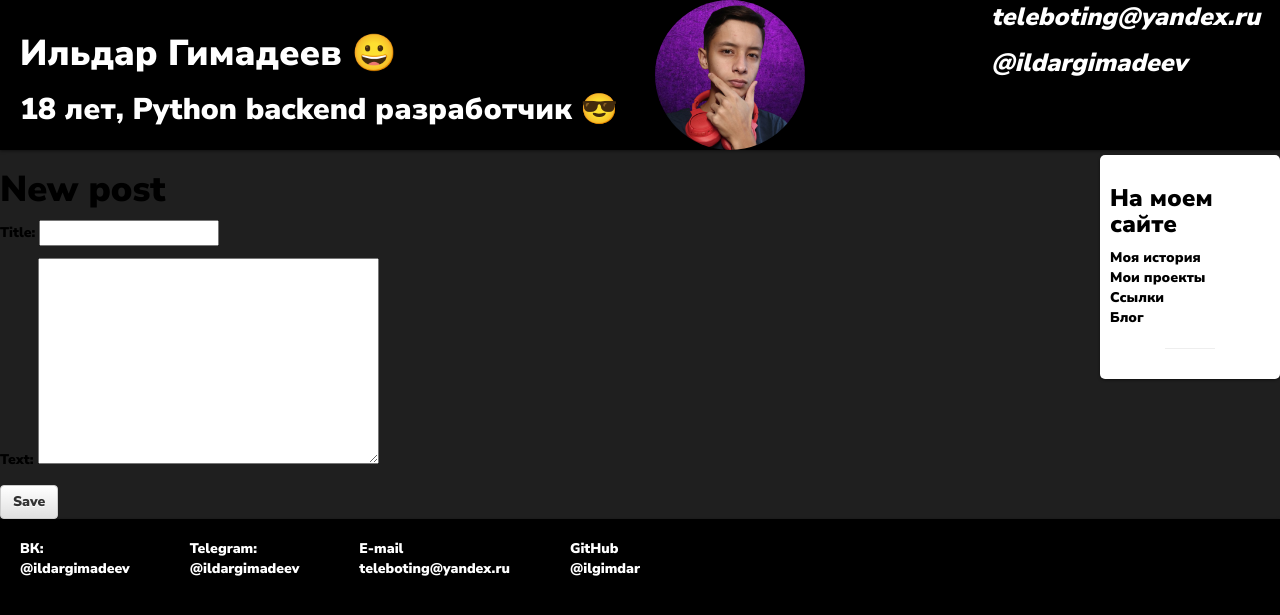
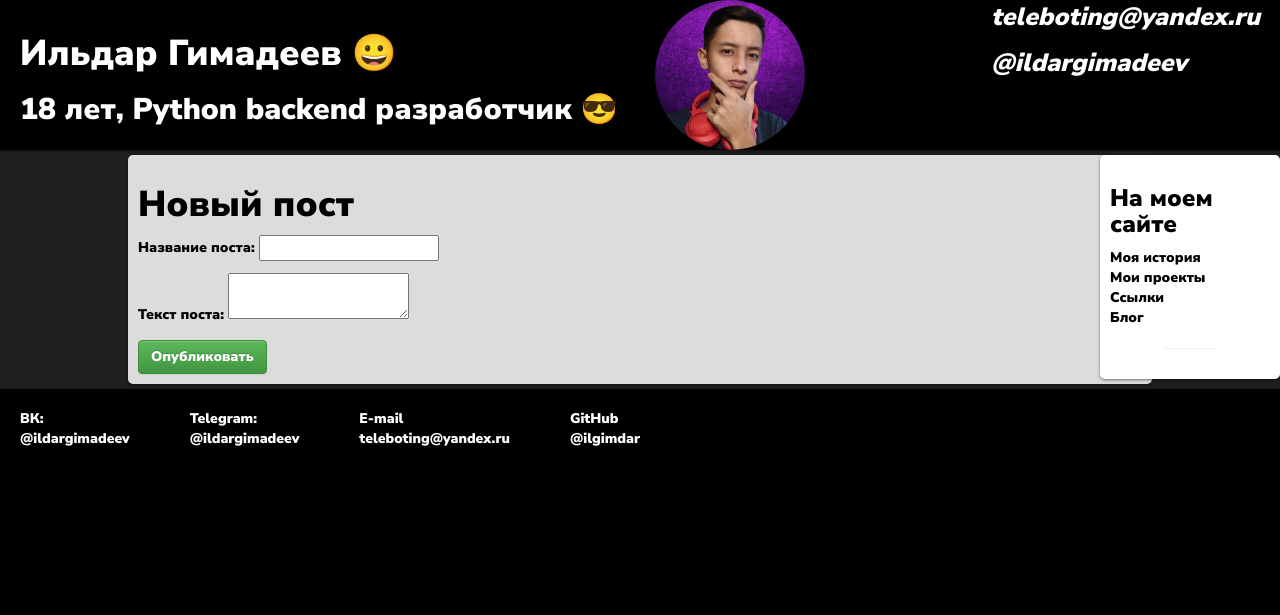
Before and after one commit to ilgimdar/it-ildar, a Django app: page /articles/new/ in a window 1280 px wide. Shown: the top 615 px of the page. Run offline with Django 4.2, Linux system fonts and the light colour scheme; some libraries are stand-ins or nearby versions.

Commit message:
version-0.0.11

```diff
--- a/articles/templates/articles/articles.html
+++ b/articles/templates/articles/articles.html
@@ -3,7 +3,7 @@
 {% block content %}
 
 <div class="content">
-    <a href="{% url 'post_new' %}" class="top-menu"><span class="glyphicon glyphicon-plus"></span></a>
+    <a href="{% url 'post_new' %}" class="top-menu"><button type="submit" class="save btn btn-primary">Новый пост</button></a>
     {% for post in posts %}
     <div>
         <p>published: {{ post.published_date }}</p>
--- a/articles/templates/articles/post_edit.html
+++ b/articles/templates/articles/post_edit.html
@@ -2,9 +2,14 @@
 {% load static %}
 
 {% block content %}
-<h1>New post</h1>
+<div class="content">
+    <h1>Новый пост</h1>
     <form method="POST" class="post-form">{% csrf_token %}
-        {{ form.as_p }}
-        <button type="submit" class="save btn btn-default">Save</button>
+        <p><label for="post_title">Название поста:</label>
+            <input id="post_title" type="text" name="title" maxlength="100" required></p>
+        <p><label for="post_message">Текст поста:</label>
+            <textarea name="text" id="post_message" required></textarea></p>
+        <button type="submit" class="save btn btn-success">Опубликовать</button>
     </form>
+</div>
 {% endblock %}
--- a/articles/views.py
+++ b/articles/views.py
@@ -2,6 +2,7 @@ from django.shortcuts import render
 from blog.models import Post
 from django.utils import timezone
 from .forms import PostForm
+from django.shortcuts import redirect
 
 
 def post_list(request):
@@ -10,5 +11,14 @@ def post_list(request):
 
 
 def post_new(request):
-    form = PostForm()
+    if request.method == "POST":
+        form = PostForm(request.POST)
+        if form.is_valid():
+            post = form.save(commit=False)
+            post.author = request.user
+            post.published_date = timezone.now()
+            post.save()
+            return redirect('post_detail', pk=post.pk)
+    else:
+        form = PostForm()
     return render(request, 'articles/post_edit.html', {'form': form})
```
